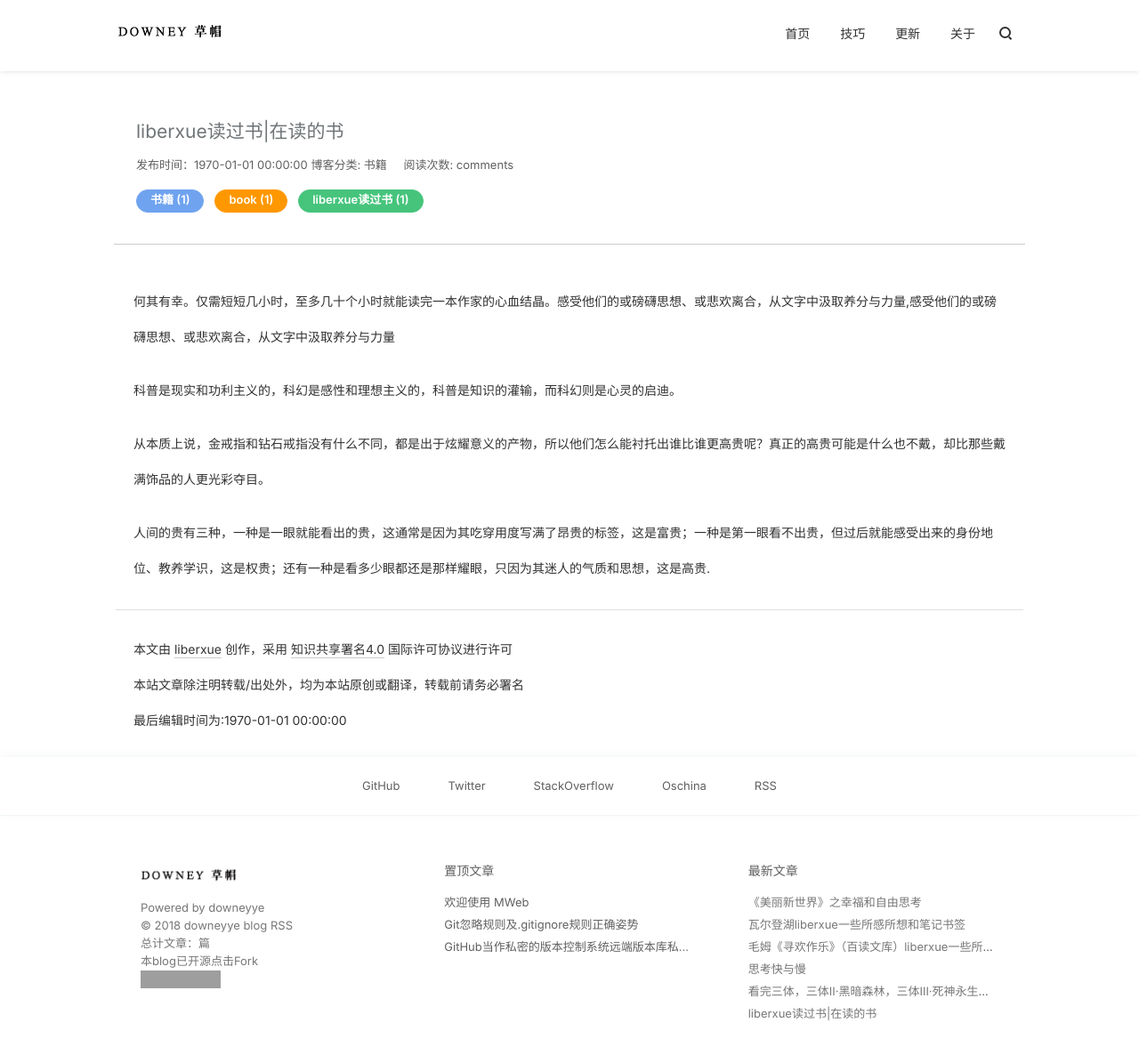
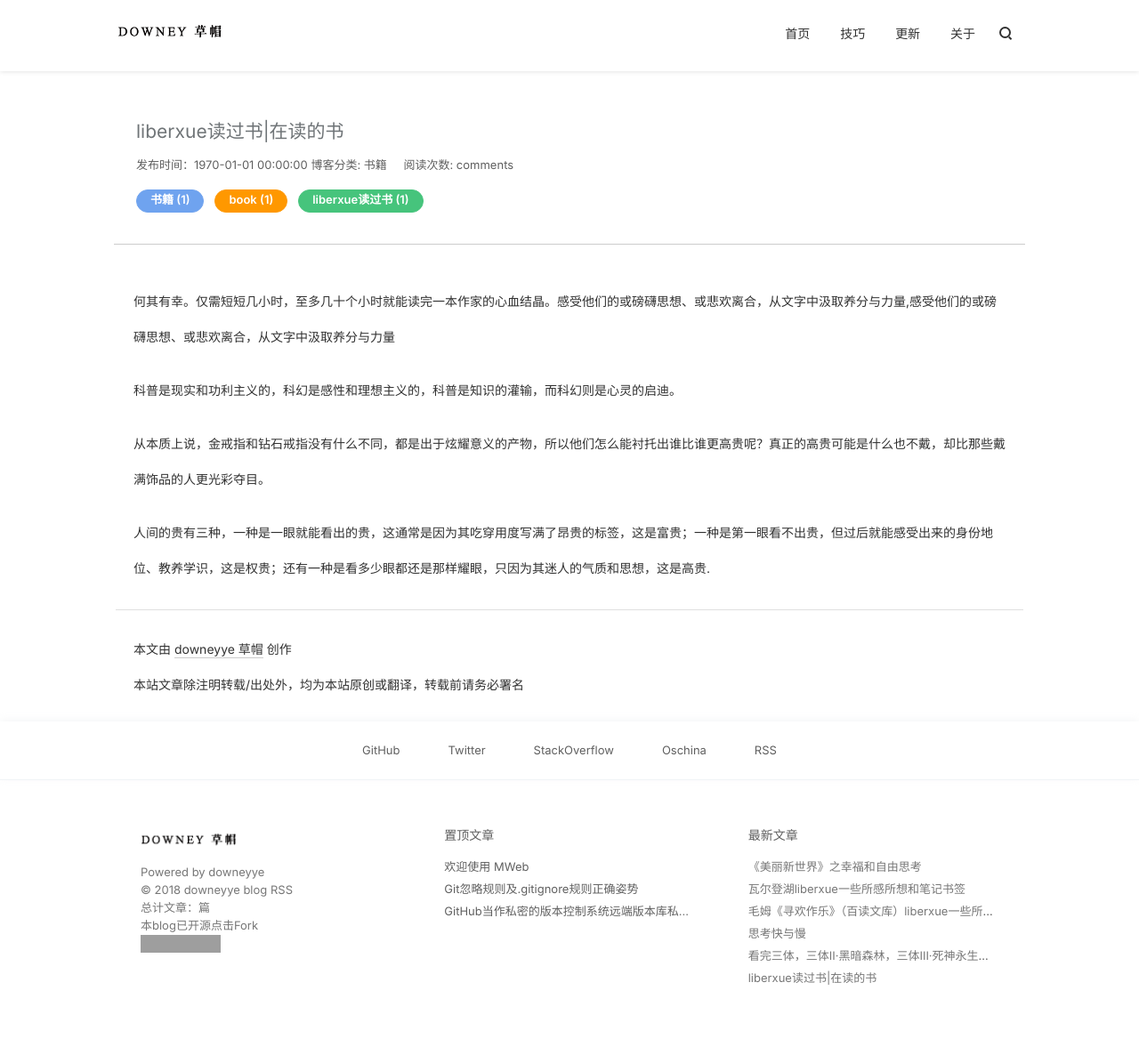
Before and after one commit to downeyye/downeyye.github.io, a Jekyll site: the page built from _posts/书籍/1970-01-01-bookindex.md, in a window 1280 px wide and 1267 px high. Shown: the top 1186 px of the window at 89% size. Built offline with Jekyll 4.4.1, drawn with Linux system fonts in a browser that asks for light colours; nearby versions of some CDN libraries; comment, search, counter and statistics services are not loaded; grey boxes are pictures that could not be loaded.

Commit message:
修改blog文件

```diff
--- a/_layouts/blog.html
+++ b/_layouts/blog.html
@@ -99,7 +99,7 @@
 </p>
 {{ content }}
 		<p class="post-info">
-			本文由 <a href="/">liberxue</a> 创作，采用 <a href="https://creativecommons.org/licenses/by/4.0/" target="_blank" rel="external nofollow">知识共享署名4.0</a> 国际许可协议进行许可<br>本站文章除注明转载/出处外，均为本站原创或翻译，转载前请务必署名<br>最后编辑时间为:{{ page.date | date: "%F %H:%M:%S"}}</p>
+			本文由 <a href="/">downeyye 草帽</a> 创作<br>本站文章除注明转载/出处外，均为本站原创或翻译，转载前请务必署名<br></p>
 	</div>
 </article>
 
```
Also changed, not shown: 1 other file.
